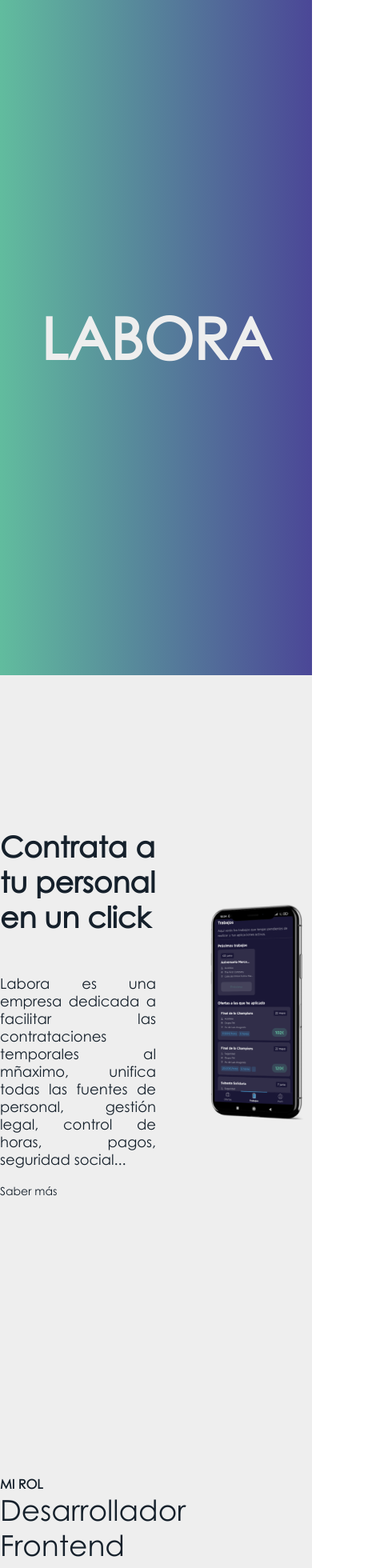
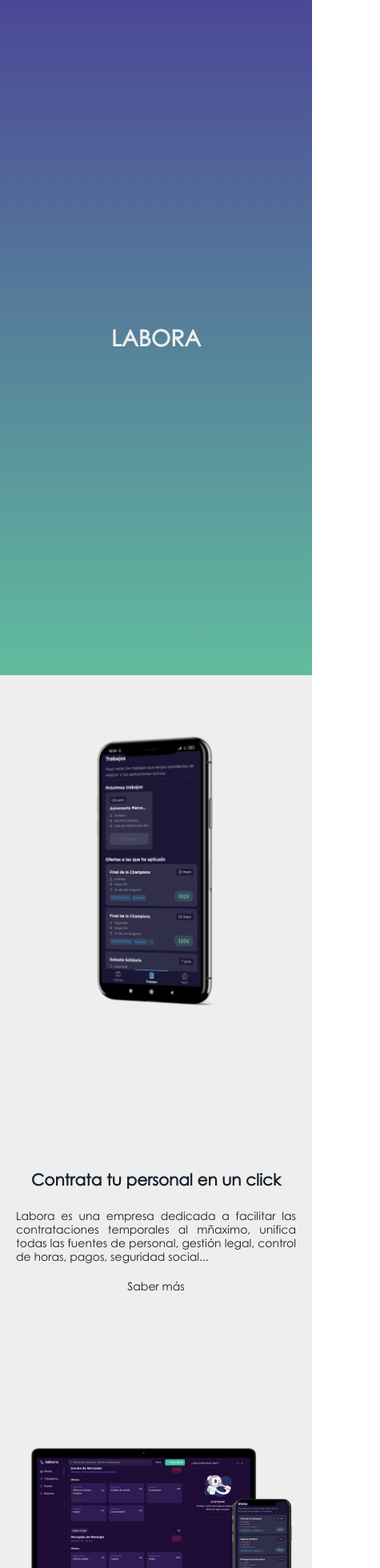
Before and after one commit to eloy98g/eloy98g.github.io, a React app: page /project/4KG5SWu7cCnfnupH in a window 390 px wide. Shown: the top 1960 px of the page at 80% size, 475 px wide, since content can reach past the window. Built offline with nearby package versions, Linux system fonts and the light colour scheme.

Commit message:
projects responsive and some minor changes

```diff
--- a/src/containers/Home.jsx
+++ b/src/containers/Home.jsx
@@ -19,7 +19,7 @@
 const Home = () => {
   return (
     <div className="home">
-      {/* <Hero /> */}
+      <Hero />
       <About />
       <TimeLine />
       <Projects />
--- a/src/containers/Project.jsx
+++ b/src/containers/Project.jsx
@@ -54,7 +54,7 @@
       </div>
       <div className="myinfo">
         <div className="content">
-          <div className="myinfo">
+          <div className="info_content">
             <p className="title">MI ROL</p>
             {project.roles.map((e) => {
               return(
@@ -63,7 +63,7 @@
             })}
             <div className="team">
               <p className="title">EQUIPO</p>
-              <div className="content">
+              <div className="team_content">
                 {project.team.map((e) => {
                   return (
                     <a href={e} className="user" target="blank">
--- a/src/hooks/initialState.js
+++ b/src/hooks/initialState.js
@@ -21,12 +21,12 @@
   projects: [
     {
       id: 'vbG6rLT4UKhS4z3u',
-      style: 'linear-gradient(90deg, #f7634d, #f6be2b)',
+      style: 'linear-gradient(#f7634d, #f6be2b)',
       link: 'https://fundacionronald.org/',
       title: 'FUNDACIÓN INFANTIL RONALD MCDONALD',
       copy: 'Ayudando a familias por toda España',
-      resume: `La Fundación Infantil Ronald McDonald tiene como misión crear, buscar y apoyar programas que mejoren de forma directa la salud y el bienestar de los/las niños/as. A través de las Casas y Salas Familiares Ronald McDonald ayudamos a las familias que tienen hijos/as con graves problemas de salud y que se encuentran hospitalizados en España.`,
-      subresume: `El proyecto consta de una aplicación móvil usada por las familias que acceden a los servicios de la Fundación y un panel de control web utilizado por los administradores de la Fundación para gestionar todo lo relacionado con las Casas y Salas Familiares`,
+      resume: `La Fundación tiene como misión crear, buscar y apoyar programas que mejoren de forma directa la salud y el bienestar de los/las niños/as.`,
+      subresume: `El proyecto consta de una app para las familias que acceden a los servicios de la Fundación y un panel de control web de gestión utilizado por los administradores.`,
       roles: ['Desarrollador Frontend'],
       first: mcdoapp,
       second: mcdogeneral,
@@ -38,10 +38,10 @@
     },
     {
       id: '4KG5SWu7cCnfnupH',
-      style: 'linear-gradient(90deg, #61bc9e, #4b4797)',
+      style: 'linear-gradient( #4b4797,#61bc9e)',
       link: 'https://www.labora.app/',
       title: 'LABORA',
-      copy: 'Contrata a tu personal en un click',
+      copy: 'Contrata tu personal en un click',
       resume: `Labora es una empresa dedicada a facilitar las contrataciones temporales al mñaximo, unifica todas las fuentes de personal, gestión legal, control de horas, pagos, seguridad social...`,
       roles: ['Desarrollador Frontend', 'Asistente de diseño'],
       first: laboraapp,
--- a/src/styles/components/Project.scss
+++ b/src/styles/components/Project.scss
@@ -20,7 +20,8 @@
     align-items: center;
 
     .project_title {
-      max-width: 800px;
+      padding: 0px 100px;
+      max-width: 1440px;
       width: 100%;
       text-align: center;
       font-size: 72px;
@@ -32,15 +33,18 @@
     background-color: $white;
     height: 100vh;
     width: 100vw;
+    min-height: 900px;
     display: flex;
     justify-content: center;
     color: $black;
+
     .content {
       max-width: 1440px;
       width: 100%;
       display: flex;
       flex-direction: row;
       height: 100%;
+      padding: 0px 100px;
 
       .text {
         width: 50%;
@@ -58,11 +62,10 @@
 
         .resume {
           font-size: 18px;
-          text-align: justify;
           margin-bottom: 20px;
         }
 
-        .link{
+        .link {
           text-decoration: none;
           font-size: 14px;
           color: $black;
@@ -94,27 +97,29 @@
   .myinfo {
     width: 100vw;
     height: 100vh;
+    min-height: 900px;
     background-color: $blue;
     color: $black;
     display: flex;
     justify-content: center;
     background-color: $white;
-
     .content {
       max-width: 1440px;
       width: 100%;
       height: 100%;
       display: flex;
       flex-direction: row;
-      justify-content: center;
+      justify-content: space-between;
       align-items: center;
+      padding: 0px 100px;
 
       .info_image {
-        width: 50%;
+        width: 100%;
         height: 100%;
         display: flex;
         justify-content: flex-end;
         align-items: center;
+        margin-left: 50px;
 
         img {
           width: 100%;
@@ -123,7 +128,7 @@
         }
       }
 
-      .myinfo {
+      .info_content {
         width: 50%;
         height: 100%;
         display: flex;
@@ -131,17 +136,15 @@
         align-items: flex-start;
         justify-content: center;
         text-align: left;
-
         .work {
           font-size: 36px;
-
         }
 
         .team {
           display: flex;
           flex-direction: column;
           margin-top: 50px;
-          .content {
+          .team_content {
             margin-top: 20px;
             margin-bottom: 50px;
             display: flex;
@@ -174,6 +177,7 @@
   .media {
     width: 100vw;
     height: 100vh;
+    min-height: 900px;
     position: relative;
     .media_img {
       width: 100%;
@@ -232,3 +236,254 @@
     }
   }
 }
+
+@media screen and (max-width: 1280px) {
+  .oneproject {
+    .header {
+      .project_title {
+        padding: 0px 50px;
+        font-size: 56px;
+      }
+    }
+
+    .info {
+      .content {
+        padding: 0px 50px;
+      }
+    }
+
+    .myinfo {
+      .content {
+        padding: 0px 50px;
+
+        .tech {
+          img {
+            width: 35px;
+            height: 35px;
+          }
+        }
+        .info_content {
+          width: 60%;
+          .work {
+            font-size: 24px;
+          }
+
+          .team_content {
+            margin-bottom: 0px;
+            .user {
+              img {
+                width: 35px;
+                height: 35px;
+              }
+            }
+          }
+        }
+      }
+    }
+  }
+}
+
+@media screen and (max-width: 800px) {
+  .oneproject {
+    .header {
+      .project_title {
+        padding: 0px 20px;
+        font-size: 48px;
+      }
+    }
+    .info {
+      .content {
+        .text {
+          .copy {
+            font-size: 20px;
+            margin-bottom: 25px;
+          }
+
+          .resume {
+            font-size: 14px;
+          }
+        }
+      }
+    }
+    .myinfo {
+      .content {
+        .info_content {
+          width: 50%;
+          .work {
+            margin-top: 5px;
+            font-size: 16px;
+          }
+
+          .team {
+            margin-top: 35px;
+            .team_content {
+              margin-top: 10px;
+              margin-bottom: 25px;
+              .user {
+                img {
+                  width: 25px;
+                  height: 25px;
+                  margin-right: 10px;
+                }
+              }
+            }
+          }
+
+          .tech {
+            margin-top: 10px;
+            img {
+              width: 25px;
+              height: 25px;
+              margin-right: 10px;
+            }
+          }
+        }
+      }
+    }
+  }
+}
+
+@media screen and (max-width: 700px) {
+  .oneproject {
+    .header {
+      .project_title {
+        padding: 0px 10px;
+        font-size: 28px;
+      }
+    }
+    .info {
+      .content {
+        padding: 0px 50px;
+        flex-direction: column-reverse;
+        justify-content: center;
+        align-items: center;
+
+        .info_image {
+          justify-content: center;
+          width: 100%;
+          height: 60%;
+        }
+        .text {
+          width: 100%;
+          text-align: justify;
+          justify-content: center;
+          align-items: center;
+          .copy {
+            font-size: 20px;
+            text-align: center;
+          }
+
+          .resume {
+            font-size: 14px;
+          }
+        }
+      }
+    }
+
+    .myinfo {
+      .content {
+        flex-direction: column-reverse;
+        padding: 0px 50px;
+
+        .info_image {
+          justify-content: center;
+          align-items: center;
+          width: 100%;
+          height: 60%;
+          margin-left: 0px;
+        }
+
+        .info_content {
+          width: 100%;
+          justify-content: center;
+          align-items: center;
+
+          .work {
+            font-size: 20px;
+          }
+
+          .team {
+            .team_content {
+              img {
+                width: 35px;
+                height: 35px;
+              }
+            }
+          }
+
+          .tech {
+            img {
+              width: 35px;
+              height: 35px;
+            }
+          }
+        }
+      }
+    }
+  }
+}
+
+@media screen and (max-width: 480px) {
+  .oneproject {
+    .header {
+      .project_title {
+        padding: 0px 10px;
+        font-size: 28px;
+      }
+    }
+    .info {
+      .content {
+        padding: 0px 20px;
+      }
+    }
+
+    .myinfo {
+      .content {
+        padding: 0px 20px;
+
+        .info_content {
+          .work {
+            font-size: 12px;
+          }
+
+          .team {
+            .team_content {
+              .user {
+                img {
+                  width: 25px;
+                  height: 25px;
+                  margin-right: 10px;
+                }
+              }
+            }
+          }
+
+          .tech {
+            margin-top: 10px;
+            img {
+              width: 25px;
+              height: 25px;
+              margin-right: 10px;
+            }
+          }
+        }
+      }
+    }
+
+    .media{
+      .getit{
+        .content{
+          .media_title{
+            font-size: 24px;
+          }
+          .images{
+            img{
+              width: 50px;
+              height: 50px;
+            }
+          }
+        }
+      }
+    }
+  }
+}
--- a/src/styles/components/Projects.scss
+++ b/src/styles/components/Projects.scss
@@ -12,6 +12,7 @@
   justify-content: center;
   align-items: center;
   overflow: hidden;
+
   .content {
     max-width: 1440px;
     width: 100%;
@@ -49,7 +50,7 @@
         align-items: center;
 
         &.mcdo {
-          margin-bottom: 300px;
+          margin-bottom: 100px;
           .text {
             text-align: right;
             align-items: flex-end;
```
